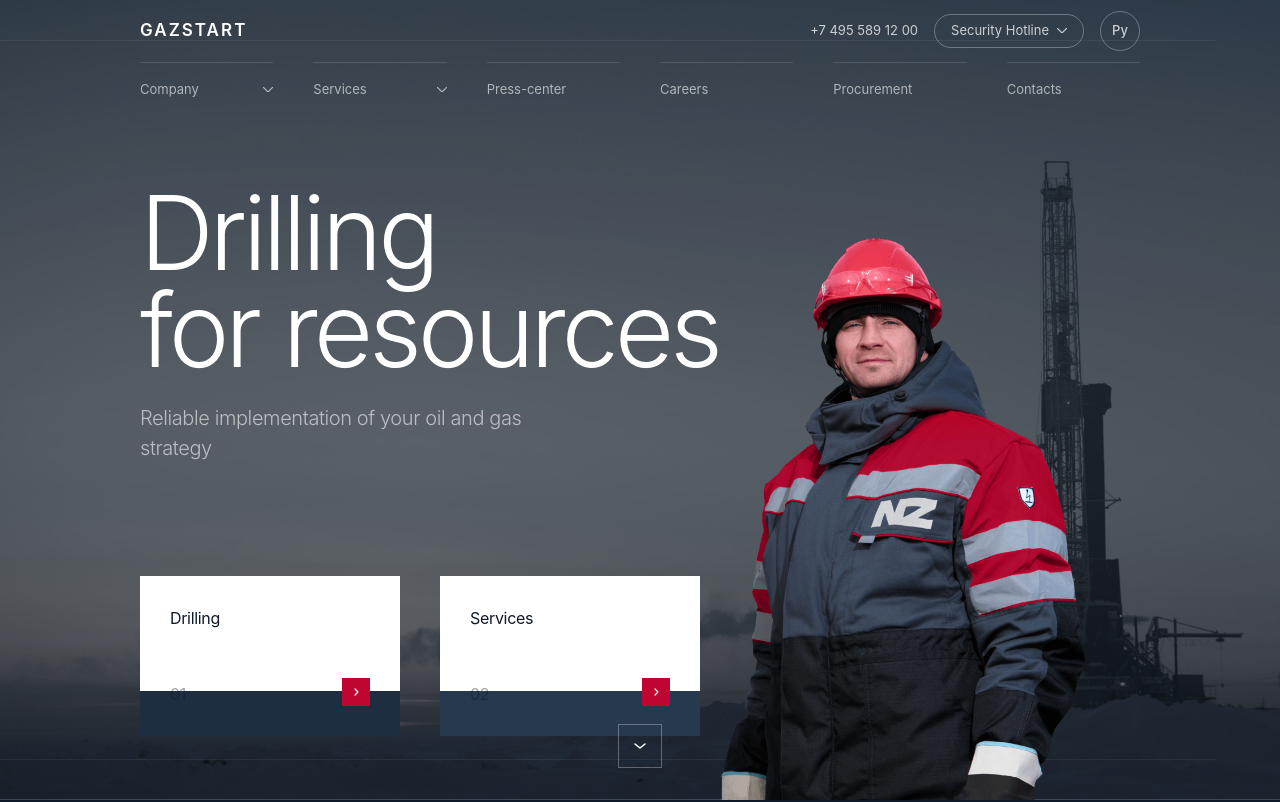
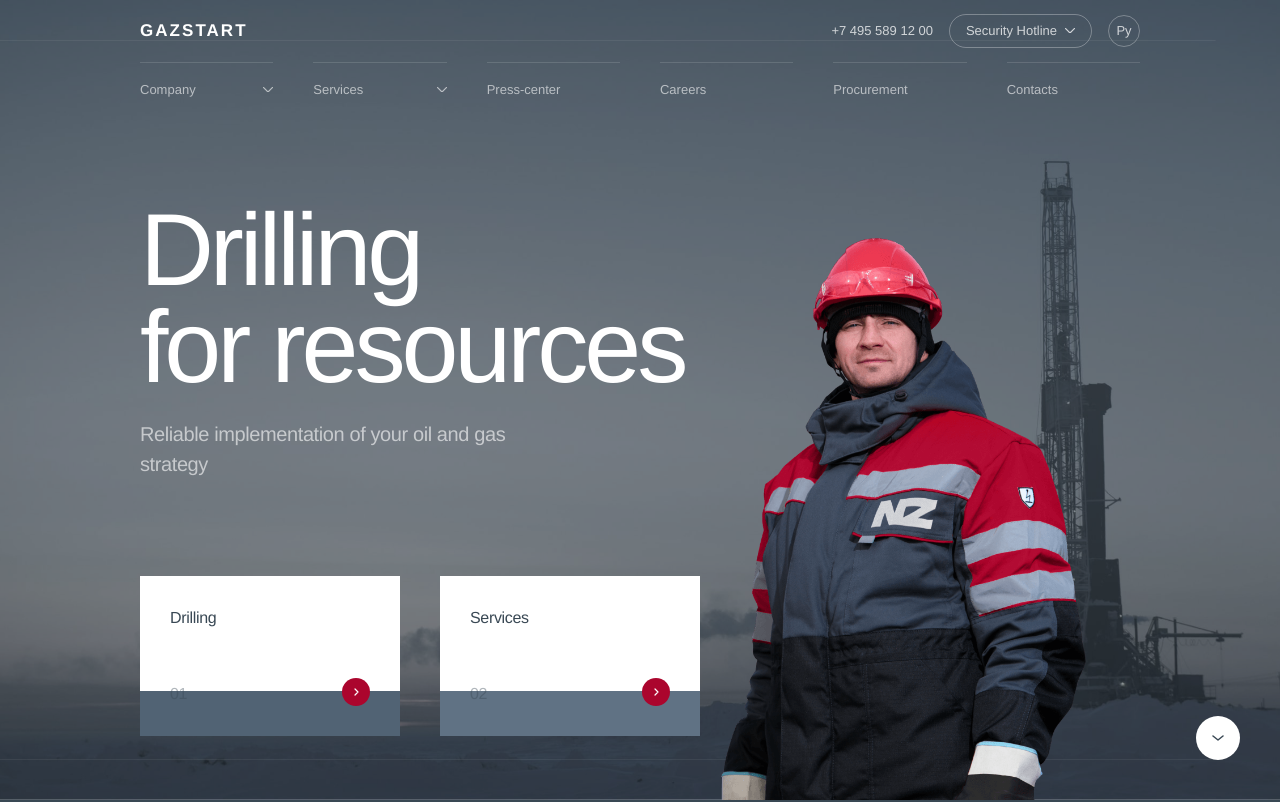
Before and after one commit to Quadri-Ian/Gazstart, a Next.js app: page /en/ in a window 1280 px wide. Shown: the top 802 px of the page. Built offline with nearby package versions, Linux system fonts and the light colour scheme.

Commit message:
feat: refine homepage header and hero interactions

```diff
--- a/src/app/globals.css
+++ b/src/app/globals.css
@@ -6,11 +6,12 @@
    CSS CUSTOM PROPERTIES
 ───────────────────────────────────────────────── */
 :root {
-  --red: #BF0632;
-  --dark-900: #0e1a27;
-  --dark-800: #152030;
-  --dark-700: #1e2e40;
-  --dark-600: #27394e;
+  --red: #ab052d;
+  --dark-900: #394854;
+  --dark-800: #435465;
+  --dark-700: #516374;
+  --dark-600: #607284;
+  --light-surface: #f8f8f9;
   --ease-custom: cubic-bezier(0.25, 0.74, 0.22, 0.99);
 }
 
@@ -24,6 +25,12 @@ html,
 body {
   max-width: 100vw;
   overflow-x: hidden;
+}
+
+body {
+  font-family: "Suisse Intl", Helvetica, Arial, sans-serif;
+  background: #ffffff;
+  color: var(--dark-900);
 }
 
 /* ─────────────────────────────────────────────────
@@ -82,7 +89,7 @@ body {
 .rising-banner {
   position: relative;
   overflow: hidden;
-  background: white;
+  background: #ffffff;
   display: block;
   flex-shrink: 0;
   width: 260px;
@@ -106,7 +113,7 @@ body {
   left: 0;
   right: 0;
   bottom: 0;
-  background: white;
+  background: #ffffff;
   transform: translateY(-45px);
   transition: transform 0.4s var(--ease-custom);
   z-index: 2;
@@ -144,13 +151,13 @@ body {
   font-size: 16px;
   font-weight: 400;
   letter-spacing: -0.02em;
-  color: #0e1a27;
+  color: var(--dark-900);
 }
 .rising-banner__count {
   font-size: 16px;
   font-weight: 400;
   letter-spacing: -0.02em;
-  color: rgba(14, 26, 39, 0.4);
+  color: color-mix(in srgb, var(--dark-900) 40%, transparent);
 }
 .rising-banner__icon {
   position: absolute;
@@ -166,7 +173,7 @@ body {
   position: relative;
   display: block;
   overflow: hidden;
-  background: white;
+  background: var(--light-surface);
   text-decoration: none;
   border-top: 1px solid rgba(0, 0, 0, 0.1);
 }
@@ -178,7 +185,7 @@ body {
   height: 100%;
   min-height: 320px;
   padding: 30px;
-  background: white;
+  background: var(--light-surface);
 }
 .card-article__hover {
   position: absolute;
@@ -210,7 +217,7 @@ body {
   left: 0;
   right: 0;
   bottom: 0;
-  background: rgba(14, 26, 39, 0.5);
+  background: rgba(57, 72, 84, 0.45);
   z-index: 1;
 }
 .card-article__hover__background img {
@@ -245,7 +252,7 @@ body {
   font-size: clamp(18px, 1.6vw, 22px);
   letter-spacing: -0.02em;
   line-height: 1.25;
-  color: #0e1a27;
+  color: var(--dark-900);
   font-weight: 400;
 }
 .card-article__hover .card-article__title {
@@ -262,7 +269,7 @@ body {
   font-size: clamp(60px, 6vw, 92px);
   line-height: 0.87;
   letter-spacing: -0.04em;
-  color: #BF0632;
+  color: var(--red);
   font-weight: 400;
 }
 .card-article__hover .card-article__day {
@@ -315,7 +322,7 @@ body {
   top: 0;
   left: 0;
   bottom: 0;
-  background: #BF0632;
+  background: var(--red);
   width: 0%;
   transition: width 10s linear;
 }
@@ -363,13 +370,13 @@ body {
   display: block;
   font-size: 14px;
   font-weight: 400;
-  color: rgba(14, 26, 39, 0.6);
+  color: rgba(57, 72, 84, 0.7);
   text-decoration: none;
   padding: 5px 0;
   transition: color 0.2s;
 }
 .footer__nav__link:hover {
-  color: #0e1a27;
+  color: var(--dark-900);
 }
 .footer__line {
   width: 100%;
@@ -378,7 +385,7 @@ body {
 }
 .footer__copy {
   font-size: 14px;
-  color: rgba(14, 26, 39, 0.5);
+  color: rgba(57, 72, 84, 0.5);
 }
 
 /* ─────────────────────────────────────────────────
@@ -390,11 +397,11 @@ body {
   justify-content: center;
   width: 40px;
   height: 40px;
-  color: rgba(14, 26, 39, 0.4);
+  color: rgba(57, 72, 84, 0.4);
   transition: color 0.2s;
 }
 .social__item:hover {
-  color: #0e1a27;
+  color: var(--dark-900);
 }
 
 /* ─────────────────────────────────────────────────
@@ -405,7 +412,7 @@ body {
   font-weight: 400;
   border: 1px solid rgba(14, 26, 39, 0.2);
   background: transparent;
-  color: rgba(14, 26, 39, 0.6);
+  color: rgba(57, 72, 84, 0.65);
   padding: 8px 20px;
   cursor: pointer;
   transition: all 0.2s;
@@ -413,16 +420,16 @@ body {
 }
 .press-tab-btn:hover,
 .press-tab-btn.is-active {
-  background: #0e1a27;
-  border-color: #0e1a27;
+  background: var(--dark-900);
+  border-color: var(--dark-900);
   color: white;
 }
 
 /* ─────────────────────────────────────────────────
    THEME BACKGROUNDS
 ───────────────────────────────────────────────── */
-.ui-dark-background  { background-color: #0e1a27; }
-.ui-accent-background { background-color: #152030; }
+.ui-dark-background  { background-color: var(--dark-900); }
+.ui-accent-background { background-color: var(--red); }
 .ui-light-background { background-color: #ffffff; }
 
 /* ─────────────────────────────────────────────────
@@ -451,7 +458,7 @@ body {
   font-weight: 400;
   letter-spacing: -0.05em;
   line-height: 0.9;
-  color: white;
+  color: var(--red);
 }
 .geography__count-title {
   display: block;
@@ -465,7 +472,7 @@ body {
 .geography__description {
   font-size: clamp(14px, 1.4vw, 16px);
   line-height: 1.75;
-  color: rgba(255, 255, 255, 0.5);
+  color: rgba(255, 255, 255, 0.88);
   letter-spacing: -0.01em;
 }
 
@@ -477,7 +484,7 @@ body {
   height: 100%;
   min-height: 480px;
   overflow: hidden;
-  background: #152030;
+  background: var(--dark-800);
 }
 @media (min-width: 768px) {
   .appeal-ceo__top { min-height: 640px; }
@@ -509,7 +516,7 @@ body {
   display: flex;
   flex-direction: column;
   justify-content: center;
-  background: #0e1a27;
+  background: var(--dark-900);
 }
 @media (max-width: 767px) {
   .appeal-ceo__bottom { padding: 40px 24px; }
@@ -562,7 +569,7 @@ body {
   font-weight: 400;
   letter-spacing: -0.03em;
   line-height: 1.15;
-  color: #0e1a27;
+  color: var(--dark-900);
 }
 
 /* ─────────────────────────────────────────────────
@@ -572,18 +579,18 @@ body {
   font-size: clamp(16px, 1.8vw, 22px);
   font-weight: 400;
   letter-spacing: -0.02em;
-  color: #0e1a27;
+  color: var(--dark-900);
   text-decoration: none;
   transition: color 0.2s;
 }
-.footer__phone a:hover { color: #BF0632; }
+.footer__phone a:hover { color: var(--red); }
 .footer__bottom a {
   font-size: 14px;
-  color: rgba(14, 26, 39, 0.5);
+  color: rgba(57, 72, 84, 0.5);
   text-decoration: none;
   transition: color 0.2s;
 }
-.footer__bottom a:hover { color: #0e1a27; }
+.footer__bottom a:hover { color: var(--dark-900); }
 
 /* ─────────────────────────────────────────────────
    HEADER CHOICE (dropdown links)
--- a/src/components/home/HeroSection.tsx
+++ b/src/components/home/HeroSection.tsx
@@ -1,17 +1,43 @@
 "use client";
 
+import type { MouseEvent } from "react";
 import Image from "next/image";
 import Link from "next/link";
 import { useLocale, useTranslations } from "next-intl";
+import { motion, useMotionValue, useSpring, useTransform } from "framer-motion";
 import heroBg from "@/assets/intro-background-xxxl-min.jpg";
 import manImg from "@/assets/man-1-xxxl.png";
 
 export default function HeroSection() {
   const t = useTranslations("home");
   const locale = useLocale();
+  const mouseX = useMotionValue(0);
+  const mouseY = useMotionValue(0);
+  const springX = useSpring(mouseX, { stiffness: 40, damping: 25, mass: 0.6 });
+  const springY = useSpring(mouseY, { stiffness: 40, damping: 25, mass: 0.6 });
+  const manX = useTransform(springX, [-0.5, 0.5], [-15, 15]);
+  const manY = useTransform(springY, [-0.5, 0.5], [-8, 8]);
+
+  const handleMouseMove = (event: MouseEvent<HTMLElement>) => {
+    const bounds = event.currentTarget.getBoundingClientRect();
+    const normalizedX = (event.clientX - bounds.left) / bounds.width - 0.5;
+    const normalizedY = (event.clientY - bounds.top) / bounds.height - 0.5;
+    mouseX.set(normalizedX);
+    mouseY.set(normalizedY);
+  };
+
+  const resetMousePosition = () => {
+    mouseX.set(0);
+    mouseY.set(0);
+  };
 
   return (
-    <section className="relative flex min-h-screen overflow-hidden bg-[#0e1a27]" id="top">
+    <section
+      className="relative flex min-h-screen overflow-hidden bg-dark-900"
+      id="top"
+      onMouseMove={handleMouseMove}
+      onMouseLeave={resetMousePosition}
+    >
       {/* Background image */}
       <Image
         src={heroBg}
@@ -24,7 +50,7 @@ export default function HeroSection() {
       />
 
       {/* Dark overlay */}
-      <div className="absolute inset-0 z-[1] bg-[#0e1a27]/50" />
+      <div className="absolute inset-0 z-[1] bg-dark-900/45" />
 
       {/* NZ geometric logo mark overlay (right side) */}
       <div
@@ -54,7 +80,10 @@ export default function HeroSection() {
       </div>
 
       {/* Man figure */}
-      <div className="pointer-events-none absolute bottom-0 right-[4%] z-[3] h-[88vh] select-none hidden md:block">
+      <motion.div
+        className="pointer-events-none absolute bottom-0 right-[4%] z-[3] hidden h-[88vh] select-none md:block"
+        style={{ x: manX, y: manY }}
+      >
         <Image
           src={manImg}
           alt=""
@@ -65,12 +94,12 @@ export default function HeroSection() {
           className="h-full w-auto object-contain object-bottom"
           draggable={false}
         />
-      </div>
+      </motion.div>
 
       {/* Content */}
       <div className="relative z-[4] flex min-h-screen w-full flex-col">
         {/* Main text content */}
-        <div className="container-h flex-1 flex flex-col justify-center pt-[120px] pb-12">
+        <div className="container-h flex flex-1 flex-col justify-center pb-12 pt-[120px] lg:pt-[152px]">
           <h1
             className="text-white font-light leading-[0.95] tracking-[-0.04em]"
             style={{ fontSize: "clamp(48px, 8vw, 130px)" }}
@@ -96,7 +125,7 @@ export default function HeroSection() {
                 <div className="rising-banner__effect">
                   <div className="rising-banner__effect__image">
                     {/* Placeholder dark bg used when no image */}
-                    <div className="absolute inset-0 bg-[#1e2e40]" />
+                    <div className="absolute inset-0 bg-dark-700" />
                   </div>
                 </div>
                 <div className="rising-banner__content">
@@ -106,7 +135,7 @@ export default function HeroSection() {
                 {/* Arrow icon */}
                 <div className="rising-banner__icon">
                   <span
-                    className="flex items-center justify-center bg-[#BF0632] text-white"
+                    className="flex items-center justify-center rounded-full bg-primary-600 text-white"
                     style={{ width: 28, height: 28 }}
                   >
                     <svg width="5" height="8" viewBox="0 0 5 8" fill="none">
@@ -120,7 +149,7 @@ export default function HeroSection() {
               <Link href={`/${locale}/services/service`} className="rising-banner">
                 <div className="rising-banner__effect">
                   <div className="rising-banner__effect__image">
-                    <div className="absolute inset-0 bg-[#27394e]" />
+                    <div className="absolute inset-0 bg-dark-600" />
                   </div>
                 </div>
                 <div className="rising-banner__content">
@@ -129,7 +158,7 @@ export default function HeroSection() {
                 </div>
                 <div className="rising-banner__icon">
                   <span
-                    className="flex items-center justify-center bg-[#BF0632] text-white"
+                    className="flex items-center justify-center rounded-full bg-primary-600 text-white"
                     style={{ width: 28, height: 28 }}
                   >
                     <svg width="5" height="8" viewBox="0 0 5 8" fill="none">
@@ -144,11 +173,11 @@ export default function HeroSection() {
       </div>
 
       {/* Scroll down button */}
-      <div className="absolute bottom-8 left-1/2 -translate-x-1/2 z-[5]">
+      <div className="absolute bottom-8 right-6 z-[5] md:bottom-10 md:right-10">
         <a
           href="#geography"
           aria-label="Our Locations"
-          className="flex items-center justify-center border border-white/30 text-white transition-colors duration-300 hover:border-white/60"
+          className="flex items-center justify-center rounded-full bg-white text-dark-900 transition-transform duration-300 hover:scale-[1.03]"
           style={{ width: 44, height: 44 }}
         >
           <svg width="12" height="6" viewBox="0 0 12 6" fill="none">
--- a/src/components/layout/Header.tsx
+++ b/src/components/layout/Header.tsx
@@ -13,21 +13,43 @@ export default function Header() {
   const router = useRouter();
 
   const [scrolled, setScrolled] = useState(false);
+  const [headerVisible, setHeaderVisible] = useState(true);
   const [mobileOpen, setMobileOpen] = useState(false);
   const [hotlineOpen, setHotlineOpen] = useState(false);
   const [companyOpen, setCompanyOpen] = useState(false);
   const [servicesOpen, setServicesOpen] = useState(false);
+  const lastScrollY = useRef(0);
 
   const hotlineTimer = useRef<ReturnType<typeof setTimeout>>();
   const companyTimer = useRef<ReturnType<typeof setTimeout>>();
   const servicesTimer = useRef<ReturnType<typeof setTimeout>>();
 
   useEffect(() => {
-    const onScroll = () => setScrolled(window.scrollY > 8);
+    const onScroll = () => {
+      const currentScrollY = window.scrollY;
+      setScrolled(currentScrollY > 8);
+
+      if (currentScrollY <= 8) {
+        setHeaderVisible(true);
+      } else if (currentScrollY > lastScrollY.current + 8) {
+        setHeaderVisible(false);
+      } else if (currentScrollY < lastScrollY.current) {
+        setHeaderVisible(true);
+      }
+
+      lastScrollY.current = currentScrollY;
+    };
+
     onScroll();
     window.addEventListener("scroll", onScroll, { passive: true });
     return () => window.removeEventListener("scroll", onScroll);
   }, []);
+
+  useEffect(() => {
+    if (mobileOpen || hotlineOpen || companyOpen || servicesOpen) {
+      setHeaderVisible(true);
+    }
+  }, [mobileOpen, hotlineOpen, companyOpen, servicesOpen]);
 
   const open = (
     setter: (v: boolean) => void,
@@ -72,16 +94,12 @@ export default function Header() {
 
   return (
     <header
-      className={`header fixed top-0 z-50 w-full transition-colors duration-500 ${
-        scrolled || mobileOpen ? "bg-[#0e1a27]" : "bg-transparent"
-      }`}
+      className={`header fixed top-0 z-50 w-full transition-transform duration-500 ${
+        headerVisible ? "translate-y-0" : "-translate-y-full"
+      } ${scrolled || mobileOpen ? "bg-dark-900" : "bg-transparent"}`}
     >
       {/* ── Row 1: primary bar ── */}
-      <div
-        className={`header__primary transition-colors duration-500 ${
-          scrolled ? "border-white/10" : "border-white/0"
-        }`}
-      >
+      <div className="header__primary transition-colors duration-500">
         <div
           className="container-h mx-auto flex max-w-[1680px] items-center px-5 sm:px-[60px] lg:px-[140px]"
           id="header"
@@ -148,7 +166,7 @@ export default function Header() {
               </button>
 
               <AnimatePresence>
-{hotlineOpen && (
+                {hotlineOpen && (
                   <motion.div
                     initial={{ opacity: 0, y: -6 }}
                     animate={{ opacity: 1, y: 0 }}
@@ -166,7 +184,7 @@ export default function Header() {
                         8 800 444 71 09
                       </a>
                       <div className="mt-5 border-t border-dark-900/10" />
-                      <p         className="mt-4 text-[12px] text-dark-900/50">
+                      <p className="mt-4 text-[12px] text-dark-900/50">
                         <span className="font-medium text-dark-900">Security Hotline</span>
                         <span className="mx-2 text-dark-900/25">|</span>
                         <span>Toll-free in Russia</span>
@@ -195,7 +213,7 @@ export default function Header() {
             {/* Language toggle — square outline */}
             <button
               onClick={() => switchLocale(otherLocale)}
-              className="flex h-10 w-10 items-center justify-center rounded-full border border-white/30 text-[13px] font-medium text-white/75 transition-all duration-300 hover:border-white/60 hover:text-white"
+              className="flex h-8 w-8 items-center justify-center rounded-full border border-white/30 text-[13px] font-medium text-white/75 transition-all duration-300 hover:border-white/60 hover:text-white"
               aria-label={`Switch language to ${otherLocale}`}
             >
               {otherLocaleLabel}
--- a/tailwind.config.ts
+++ b/tailwind.config.ts
@@ -12,27 +12,24 @@ const config: Config = {
         primary: {
           50: "#fff1f2",
           100: "#ffe4e6",
-          400: "#e8305a",
-          500: "#d0123e",
-          600: "#BF0632",
-          700: "#99051f",
-          900: "#5c0010",
+          400: "#c21b4b",
+          500: "#b20d38",
+          600: "#ab052d",
+          700: "#8b0425",
+          900: "#560218",
         },
         dark: {
-          900: "#0e1a27",
-          800: "#152030",
-          700: "#1e2e40",
-          600: "#27394e",
+          900: "#394854",
+          800: "#435465",
+          700: "#516374",
+          600: "#607284",
         },
       },
       fontFamily: {
         sans: [
-          "Inter",
-          "ui-sans-serif",
-          "system-ui",
-          "-apple-system",
-          "BlinkMacSystemFont",
-          "Segoe UI",
+          "Suisse Intl",
+          "Helvetica",
+          "Arial",
           "sans-serif",
         ],
       },
```
